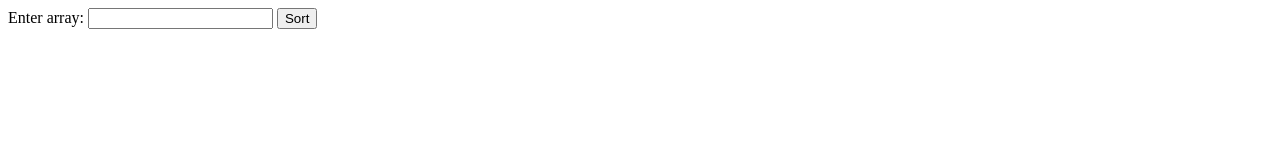
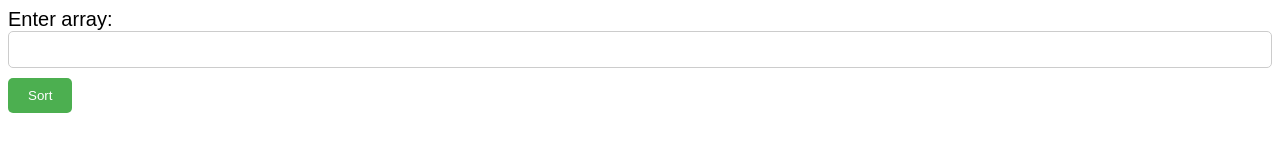
Before and after one commit to kostyanxd/labi2, a plain HTML site: page index.html in a window 1280 px wide. Drawn offline with Linux system fonts and the light colour scheme.

Commit message:
Update index.html

```diff
--- a/index.html
+++ b/index.html
@@ -4,7 +4,10 @@
     <meta charset="utf-8">
     <title>QuickSort Visualization</title>
     <style>
-
+      body {
+        font-family: Arial, sans-serif;
+        font-size: 20px;
+      }
   .array {
     display: flex;
     flex-wrap: wrap;
@@ -24,6 +27,30 @@
   .array-element.red {
     background-color: #f00;
     color: #fff;
+  }
+
+  /* New styles for the button and input */
+  button {
+    background-color: #4CAF50;
+    color: white;
+    padding: 10px 20px;
+    border: none;
+    border-radius: 5px;
+    cursor: pointer;
+    transition: background-color 0.3s;
+  }
+
+  button:hover {
+    background-color: #3e8e41;
+  }
+
+  input[type="text"] {
+    padding: 10px;
+    border: 1px solid #ccc;
+    border-radius: 5px;
+    box-sizing: border-box;
+    margin-bottom: 10px;
+    width: 100%;
   }
 </style>
   </head>
```
Lines whose indentation alone changed are shown as unchanged.
